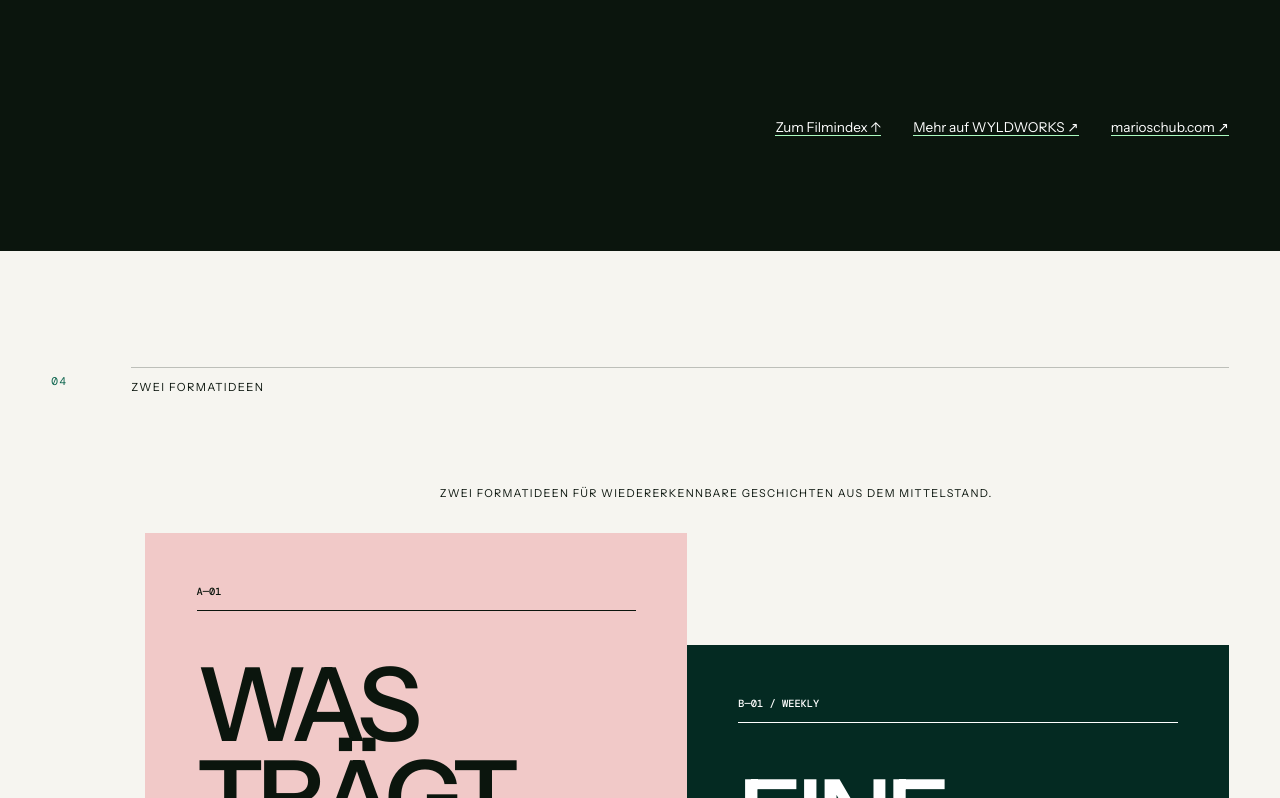
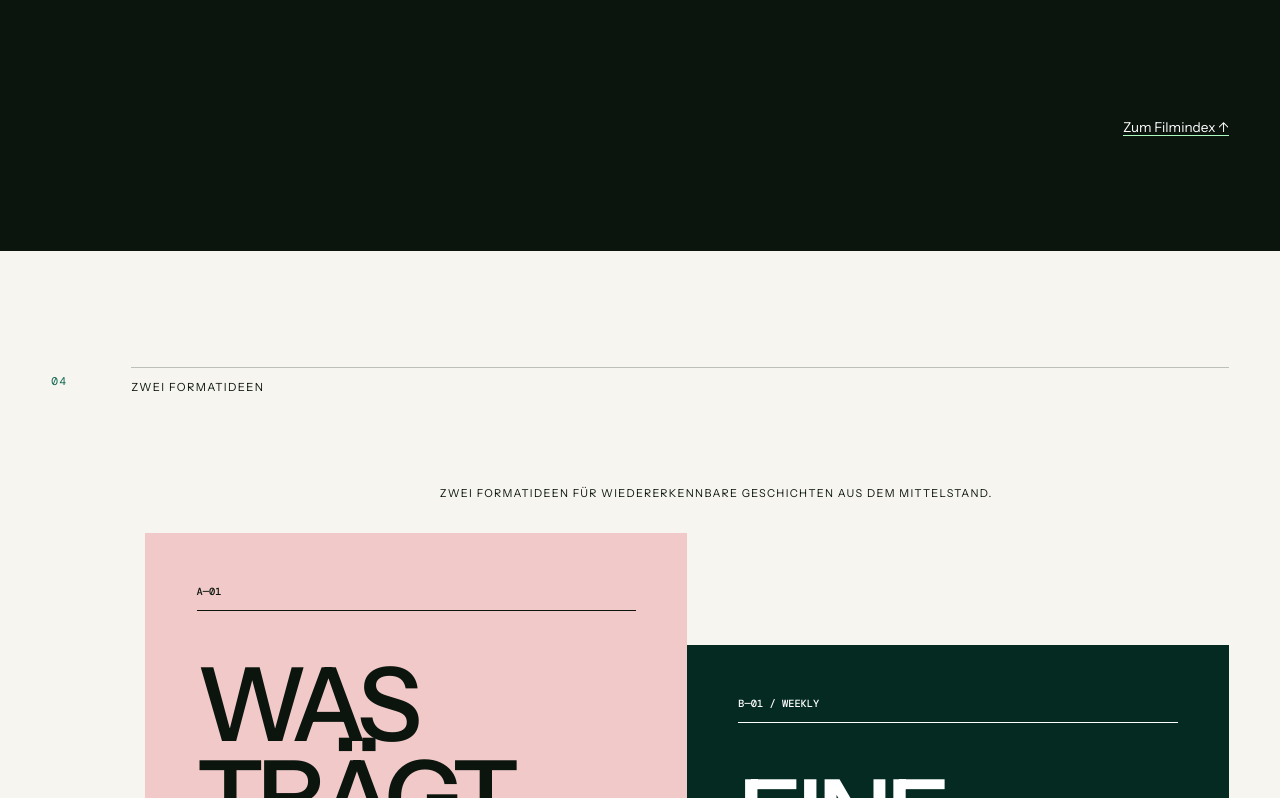
Before and after one commit to bthginfo/Vogel-Beratung-Bewerbung, a React (Vite) app: page / in a window 1280 px wide. Shown: the part 6722-7520 px from the top of the page. Built offline with nearby package versions, Linux system fonts and the light colour scheme; a web font is replaced by a local one.

Commit message:
Remove external portfolio references

```diff
--- a/src/App.tsx
+++ b/src/App.tsx
@@ -185,7 +185,7 @@ function Home() {
           <article className="case"><div className="case-visual portrait"><img src="/media/feig-doka.jpg" alt="Gerüstbauer bei der Montage auf der Bauma" loading="lazy" /><span className="frame-mark">02 / 03</span></div><div className="case-copy"><span>Event & Produkt</span><h3>Feig Gerüste × Doka</h3><p>Arbeit in Bewegung, verdichtet auf Hände, Material und den Moment.</p><strong>Fotografie · Bildauswahl · Postproduktion</strong></div></article>
           <article className="case offset"><div className="case-visual"><img src="/media/maschinenbau.jpg" alt="Schwere Spezialmaschine von Ludwig Bauch auf einem Industrieareal" loading="lazy" /><span className="frame-mark">03 / 03</span></div><div className="case-copy"><span>Industrie & Präzision</span><h3>Ludwig Bauch Maschinentechnik</h3><p>Technik bekommt Maßstab, wenn Konstruktion und Umgebung miteinander sprechen.</p><strong>Konzept · Fotografie · Postproduktion</strong></div></article>
         </div>
-        <div className="portfolio-links"><a href="#filme">Zum Filmindex ↑</a><a href="https://www.wyldworks.de/" target="_blank" rel="noreferrer">Mehr auf WYLDWORKS ↗</a><a href="https://marioschub.com/" target="_blank" rel="noreferrer">marioschub.com ↗</a></div>
+        <div className="portfolio-links"><a href="#filme">Zum Filmindex ↑</a></div>
       </section>
 
       <section className="formats section" id="formate">
@@ -233,7 +233,7 @@ function Home() {
 
       <section className="contact section" id="kontakt">
         <div className="contact-image"><img src="/media/mario-contact.jpg" alt="Porträt von Mario Schubert am Fenster" loading="lazy" /></div>
-        <div className="contact-copy"><span>Mario Schubert / Ingolstadt</span><h2>Wenn ihr jemanden sucht, der beim Bild anfängt und beim System nicht aufhört: <em>Lasst uns reden.</em></h2><div className="contact-links"><a href="mailto:servus@marioschub.com">servus@marioschub.com ↗</a><a href="tel:+4915155338029">+49 1515 5338029 ↗</a></div><div className="small-links"><a href="https://www.wyldworks.de/" target="_blank" rel="noreferrer">WYLDWORKS</a><a href="https://marioschub.com/" target="_blank" rel="noreferrer">marioschub.com</a><a href="/cv">CV / Print</a><a href="/anschreiben">Anschreiben</a><a href="/documents/Mario_Schubert_CV_Vogel.pdf" download>CV PDF ↓</a><a href="/documents/Mario_Schubert_Anschreiben_Vogel.pdf" download>Anschreiben PDF ↓</a></div></div>
+        <div className="contact-copy"><span>Mario Schubert / Ingolstadt</span><h2>Wenn ihr jemanden sucht, der beim Bild anfängt und beim System nicht aufhört: <em>Lasst uns reden.</em></h2><div className="contact-links"><a href="mailto:servus@marioschub.com">servus@marioschub.com ↗</a><a href="tel:+4915155338029">+49 1515 5338029 ↗</a></div><div className="small-links"><a href="/cv">CV / Print</a><a href="/anschreiben">Anschreiben</a><a href="/documents/Mario_Schubert_CV_Vogel.pdf" download>CV PDF ↓</a><a href="/documents/Mario_Schubert_Anschreiben_Vogel.pdf" download>Anschreiben PDF ↓</a></div></div>
       </section>
     </main>
     <footer><span>Mario Schubert × Vogel Beratung</span><span>Application field guide / 07.2026</span><a href="#top">Nach oben ↑</a></footer>
```
